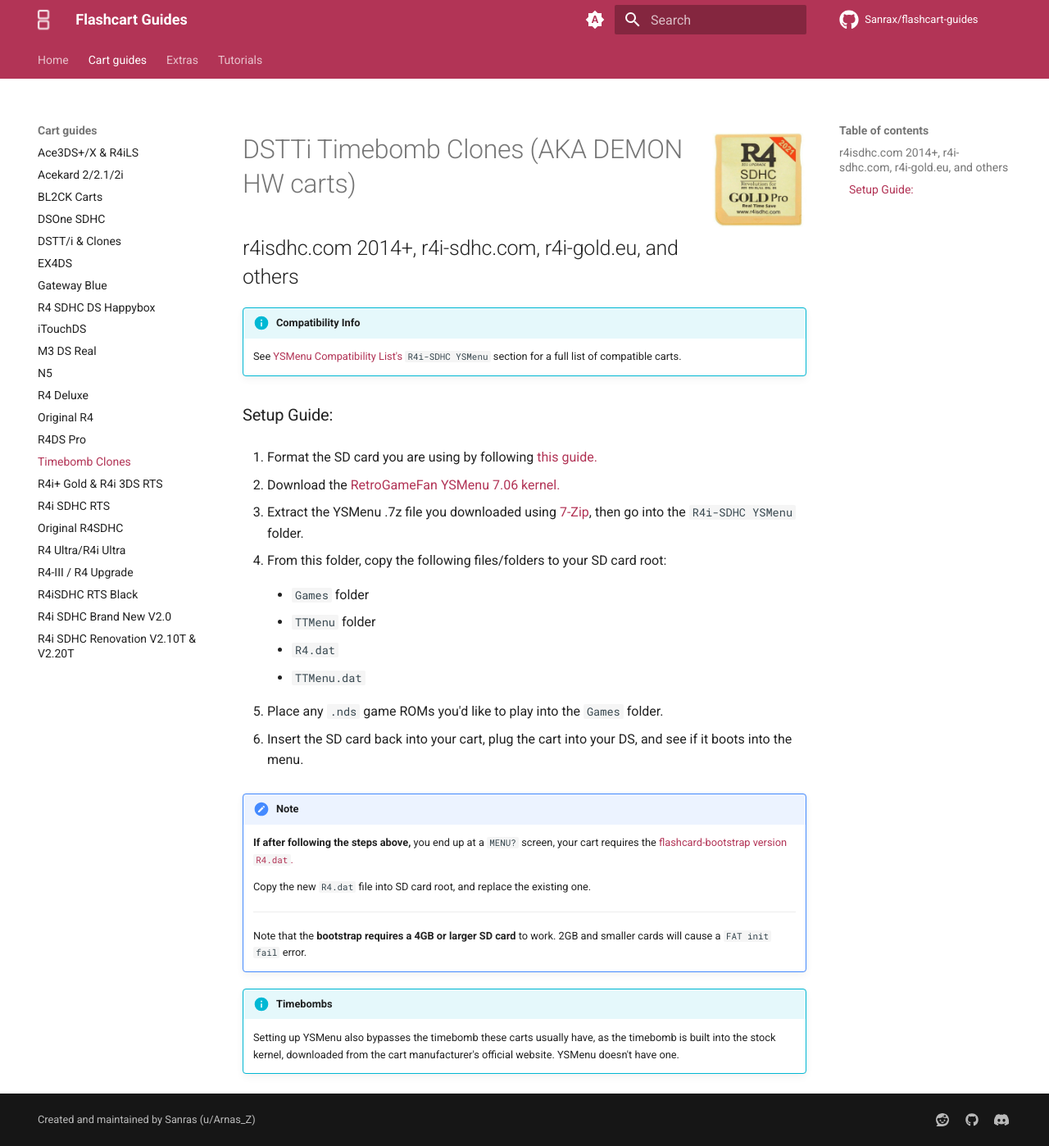
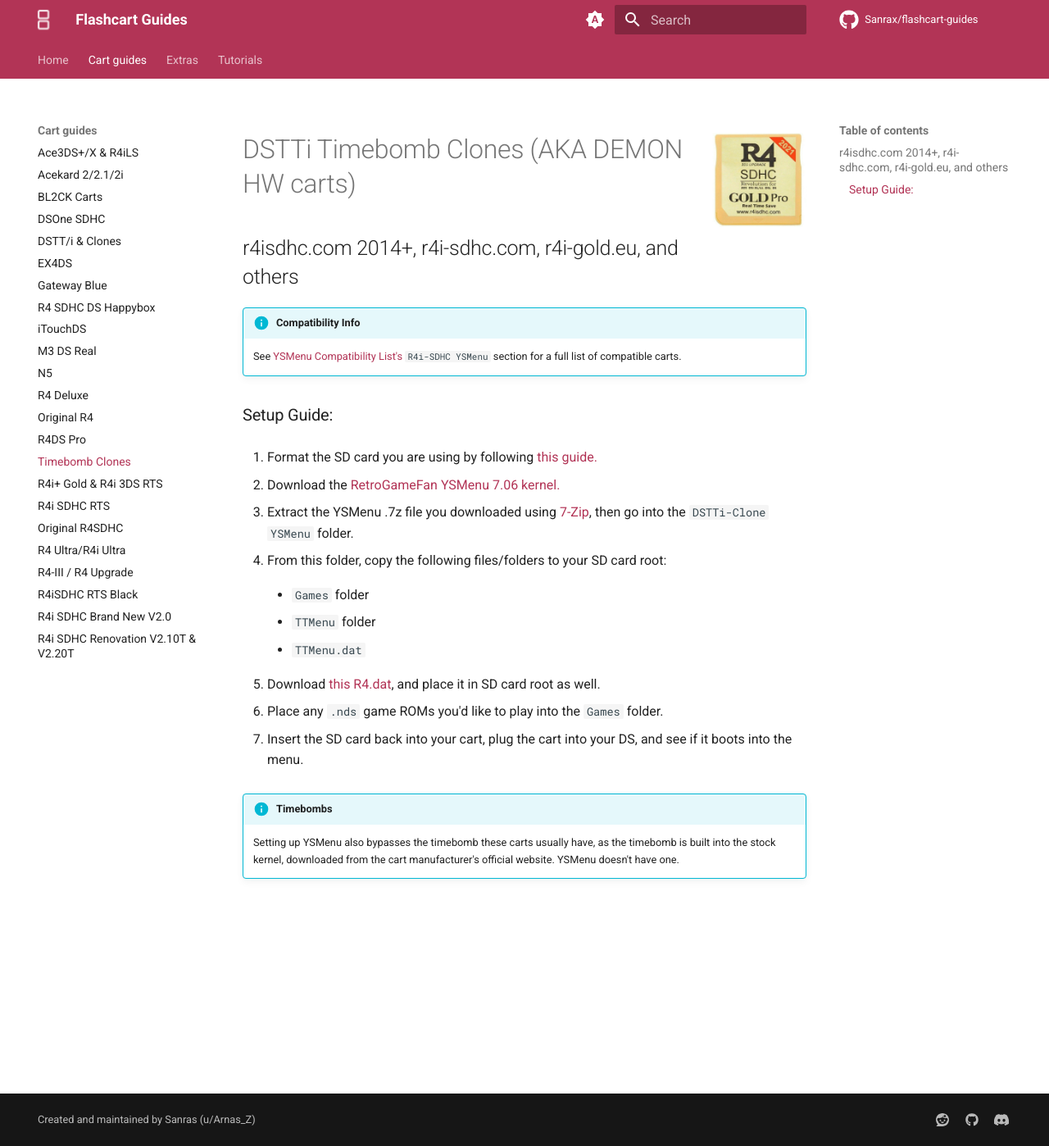
Before and after one commit to Sanrax/flashcart-guides, an MkDocs documentation site: the page built from docs/cart-guides/r4i-sdhc.md, in a window 1280 px wide and 1398 px high. Shown: the whole window at 82% size. Built offline with MkDocs 1.6.1 and Material for MkDocs 9.7.7, drawn with Linux system fonts in a browser that asks for light colours; comment, search, counter and statistics services are not loaded.

Commit message:
Switch R4i-SDHC to DSTTi YSMenu + Miniboot

```diff
--- a/docs/cart-guides/r4i-sdhc.md
+++ b/docs/cart-guides/r4i-sdhc.md
@@ -16,7 +16,7 @@
 
 1. Download the [RetroGameFan YSMenu 7.06 kernel.](https://gbatemp.net/download/retrogamefan-multi-cart-update.35737/download)
 
-1. Extract the YSMenu .7z file you downloaded using [7-Zip](https://www.7-zip.org/), then go into the `R4i-SDHC YSMenu` folder.
+1. Extract the YSMenu .7z file you downloaded using [7-Zip](https://www.7-zip.org/), then go into the `DSTTi-Clone YSMenu` folder.
 
 1. From this folder, copy the following files/folders to your SD card root:
 
@@ -24,24 +24,14 @@
 
     - `TTMenu` folder
 
-    - `R4.dat`
+    - `TTMenu.dat`
 
-    - `TTMenu.dat`
+1. Download [this R4.dat](https://archive.flashcarts.net/YSMenu/DEMON_common/R4.dat), and place it in SD card root as well.
 
 1. Place any `.nds` game ROMs you'd like to play into the `Games` folder.
 
 1. Insert the SD card back into your cart, plug the cart into your DS, and see if it boots into the menu.
 
-!!! note
-
-    **If after following the steps above,** you end up at a `MENU?` screen, your cart requires the [flashcard-bootstrap version `R4.dat`.](https://archive.flashcarts.net/YSMenu/DEMON_common/R4.dat)
-
-    Copy the new `R4.dat` file into SD card root, and replace the existing one.
-
-    ---
-
-    Note that the **bootstrap requires a 4GB or larger SD card** to work. 2GB and smaller cards will cause a `FAT init fail` error.
-
 !!! info "Timebombs"
 
     Setting up YSMenu also bypasses the timebomb these carts usually have, as the timebomb is built into the stock kernel, downloaded from the cart manufacturer's official website. YSMenu doesn't have one.
```
